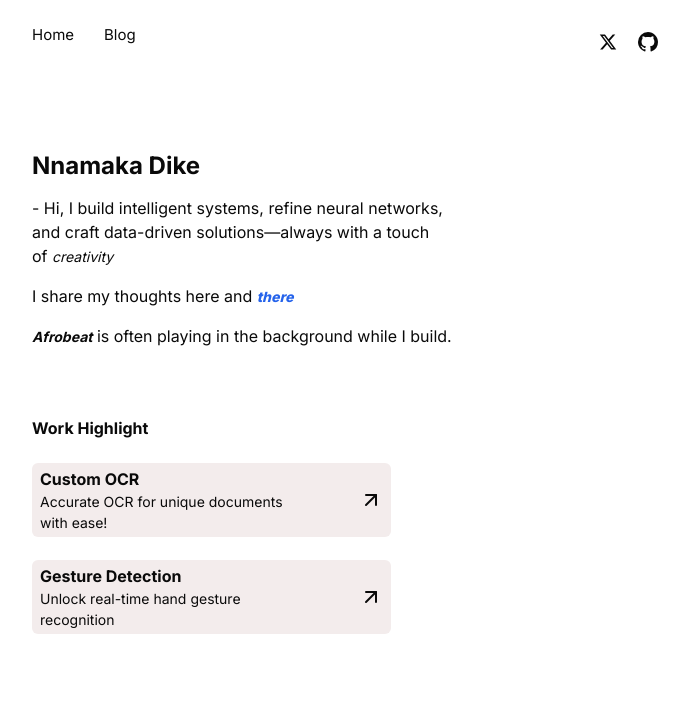
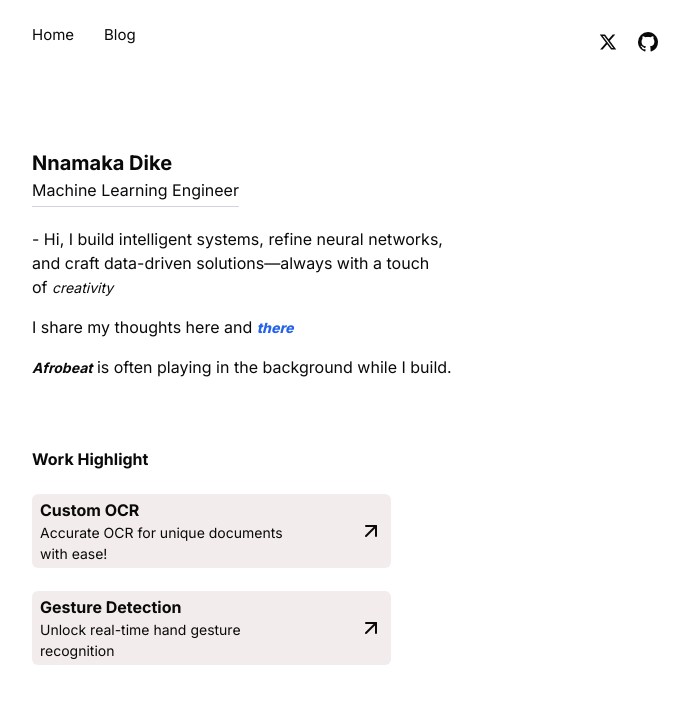
Before and after one commit to Nnamaka/site, a Next.js app: page / in a window 1280 px wide. Shown: the top 704 px of the page, without its empty margins (295-984 px from the left). Built offline with nearby package versions, Linux system fonts and the light colour scheme.

Commit message:
reduced bigger text

```diff
--- a/app/page.tsx
+++ b/app/page.tsx
@@ -14,9 +14,10 @@ export default function Home() {
   return (
     <main>
       <div className="mt-8">
-        <p className="text-[24px] font-bold pt-8">Nnamaka Dike</p>
+        <p className="text-[20px] font-bold pt-8">Nnamaka Dike</p>
+        <p className="mb-2 border-b border-gray-300 pb-1 inline-block">Machine Learning Engineer</p>
 
-        <p className="pt-3 w-[320px] sm:w-[414px] text-[16px]">
+        <p className="mt-3 w-[320px] sm:w-[414px] text-[16px]">
           - Hi, I build intelligent systems, refine neural networks, and craft data-driven solutions—always with a touch of {"  "}
           <Link
             href="https://medium.com/@nnamaka7"
```
